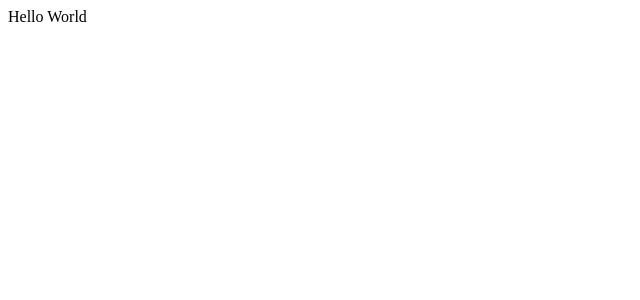
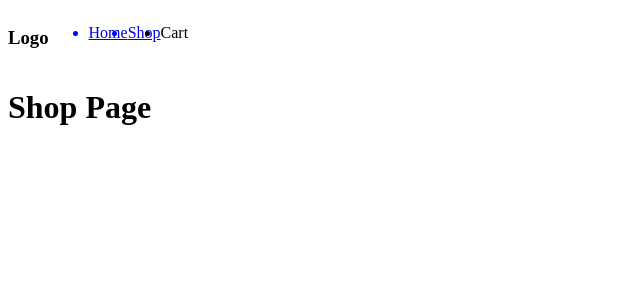
Before and after one commit to pcho101/top-shopping-cart, a React (Create React App) app: page /shop in a window 1280 px wide. Shown: the top 300 px of the page, without its empty margins (0-640 px from the left). Built offline with nearby package versions, Linux system fonts and the light colour scheme.

Commit message:
Add Nav, Home, Shop components

```diff
--- a/package.json
+++ b/package.json
@@ -8,6 +8,7 @@
     "@testing-library/user-event": "^13.5.0",
     "react": "^18.2.0",
     "react-dom": "^18.2.0",
+    "react-router-dom": "^6.3.0",
     "react-scripts": "5.0.1",
     "web-vitals": "^2.1.4"
   },
--- a/src/App.js
+++ b/src/App.js
@@ -1,8 +1,17 @@
+import { BrowserRouter, Routes, Route } from "react-router-dom";
+import Nav from "./components/Nav";
+import Home from "./components/Home";
+import Shop from "./components/Shop";
+
 function App() {
   return (
-    <div className="App">
-      Hello World
-    </div>
+    <BrowserRouter>
+      <Nav />
+      <Routes>
+        <Route path="/" element={<Home />} />
+        <Route path="/shop" element={<Shop />} />
+      </Routes>
+    </BrowserRouter>
   );
 }
 
--- /dev/null
+++ b/src/components/Home.js
@@ -0,0 +1,9 @@
+const Home = () => {
+  return (
+    <div>
+      <h1>Home Page</h1>
+    </div>
+  )
+}
+
+export default Home;
--- /dev/null
+++ b/src/components/Nav.js
@@ -0,0 +1,20 @@
+import { Link } from "react-router-dom";
+
+const Nav = () => {
+  return (
+    <nav style={{ display: "flex" }}>
+      <h3>Logo</h3>
+      <ul style={{ display: "flex" }}>
+        <Link to="/">
+          <li>Home</li>
+        </Link>
+        <Link to="/shop">
+          <li>Shop</li>
+        </Link>
+        <li>Cart</li>
+      </ul>
+    </nav>
+  )
+}
+
+export default Nav;
--- /dev/null
+++ b/src/components/Shop.js
@@ -0,0 +1,9 @@
+const Shop = () => {
+  return (
+    <div>
+      <h1>Shop Page</h1>
+    </div>
+  )
+}
+
+export default Shop;
```
Also changed, not shown: 1 other file (tests, documents, lock files or other folders).
